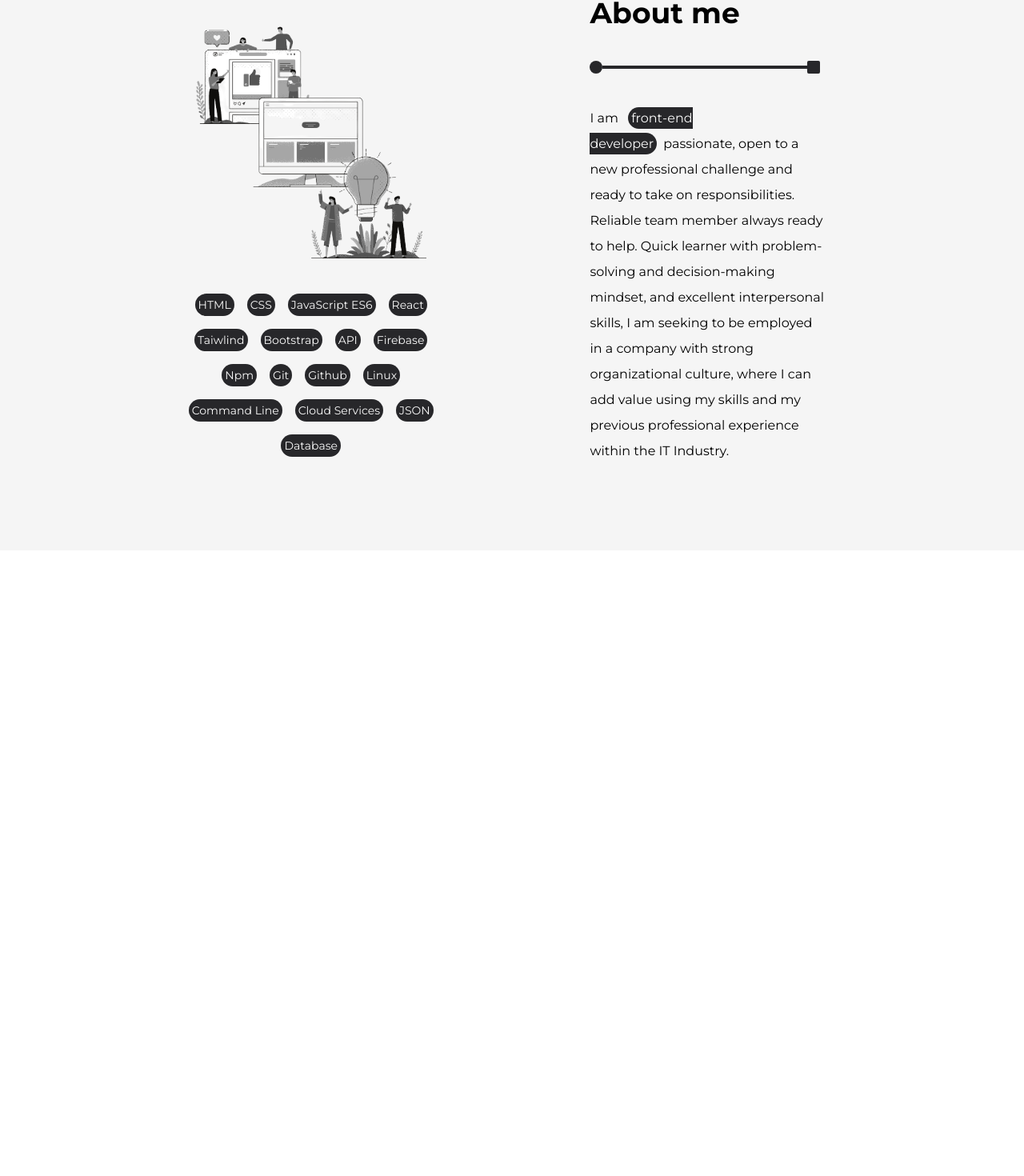
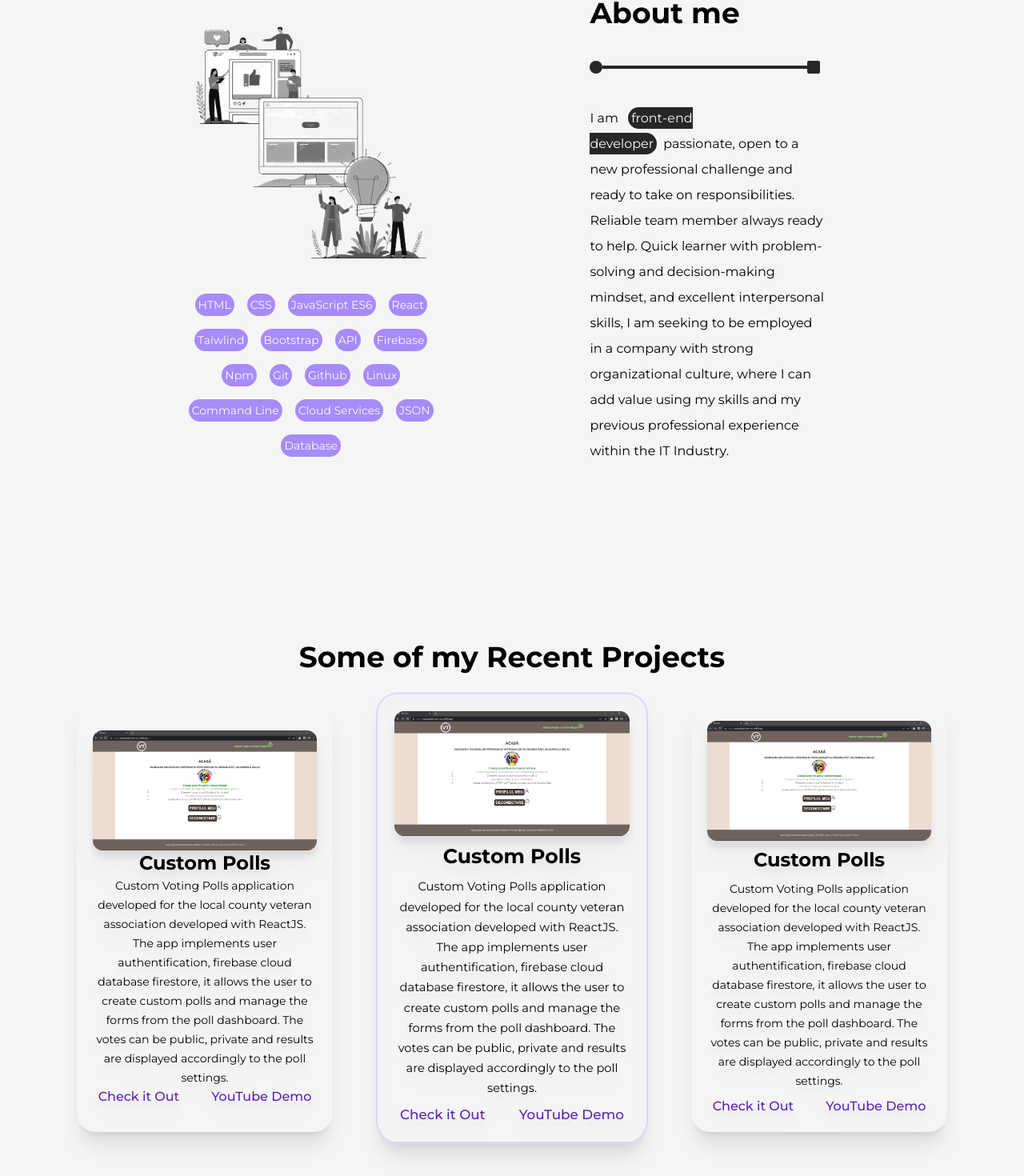
Before and after one commit to andreiBarut/minimalist-web-portfolio, a React (Vite) app: page / in a window 1280 px wide. Shown: the part 960-2430 px from the top of the page at 80% size. Before the commit the page ends 1648 px from the top, so only its background shows below. Built offline with nearby package versions, Linux system fonts and the light colour scheme; a web font is replaced by a local one.

Commit message:
added projects section

```diff
--- a/src/App.jsx
+++ b/src/App.jsx
@@ -5,6 +5,7 @@ import Navbar from "./components/Navbar";
 import { BrowserRouter, Routes, Route } from "react-router-dom";
 import Home from "./pages/Home";
 import About from "./pages/About";
+import Projects from "./pages/Projects";
 
 function App() {
 	const [count, setCount] = useState(0);
@@ -14,6 +15,7 @@ function App() {
 			<Navbar />
 			<Home />
 			<About />
+			<Projects />
 		</div>
 	);
 }
--- a/src/components/Navbar.jsx
+++ b/src/components/Navbar.jsx
@@ -4,7 +4,7 @@ import { Link } from "react-router-dom";
 
 const Navbar = () => {
 	return (
-		<nav className="navbar-container flex items-center justify-between px-10 transition-all font-medium  backdrop-blur w-screen lg:w-auto text-xs">
+		<nav className="navbar-container flex items-center justify-between px-10 transition-all font-medium  backdrop-blur w-screen lg:w-auto text-sm md:text-lg">
 			<div className="navbar-logo flex items-center justify-center transform hover:scale-125  cursor-pointer transition-all  animate-pulse">
 				<img src={personalLogo} alt="my personal logo" className="h-12 w-auto " />
 				Barut
--- a/src/pages/About.jsx
+++ b/src/pages/About.jsx
@@ -11,44 +11,52 @@ const About = () => {
 				/>
 				{/* <p className="font-bold ">Skills</p> */}
 				<ul className="flex flex-wrap justify-center">
-					<li className="bg-zinc-800 text-neutral-50 m-2   rounded-2xl  p-1">
+					<li className="bg-violet-400 text-neutral-50 m-2   rounded-2xl  p-1">
 						HTML
 					</li>
-					<li className="bg-zinc-800 text-neutral-50 m-2   rounded-2xl  p-1">CSS</li>
-					<li className="bg-zinc-800 text-neutral-50 m-2   rounded-2xl  p-1">
+					<li className="bg-violet-400 text-neutral-50 m-2   rounded-2xl  p-1">
+						CSS
+					</li>
+					<li className="bg-violet-400 text-neutral-50 m-2   rounded-2xl  p-1">
 						JavaScript ES6
 					</li>
-					<li className="bg-zinc-800 text-neutral-50 m-2   rounded-2xl  p-1">
+					<li className="bg-violet-400 text-neutral-50 m-2   rounded-2xl  p-1">
 						React
 					</li>
-					<li className="bg-zinc-800 text-neutral-50 m-2   rounded-2xl  p-1">
+					<li className="bg-violet-400 text-neutral-50 m-2   rounded-2xl  p-1">
 						Taiwlind
 					</li>
-					<li className="bg-zinc-800 text-neutral-50 m-2   rounded-2xl  p-1">
+					<li className="bg-violet-400 text-neutral-50 m-2   rounded-2xl  p-1">
 						Bootstrap
 					</li>
-					<li className="bg-zinc-800 text-neutral-50 m-2   rounded-2xl  p-1">API</li>
-					<li className="bg-zinc-800 text-neutral-50 m-2   rounded-2xl  p-1">
+					<li className="bg-violet-400 text-neutral-50 m-2   rounded-2xl  p-1">
+						API
+					</li>
+					<li className="bg-violet-400 text-neutral-50 m-2   rounded-2xl  p-1">
 						Firebase
 					</li>
-					<li className="bg-zinc-800 text-neutral-50 m-2   rounded-2xl  p-1">Npm</li>
-					<li className="bg-zinc-800 text-neutral-50 m-2   rounded-2xl  p-1">Git</li>
-					<li className="bg-zinc-800 text-neutral-50 m-2   rounded-2xl  p-1">
+					<li className="bg-violet-400 text-neutral-50 m-2   rounded-2xl  p-1">
+						Npm
+					</li>
+					<li className="bg-violet-400 text-neutral-50 m-2   rounded-2xl  p-1">
+						Git
+					</li>
+					<li className="bg-violet-400 text-neutral-50 m-2   rounded-2xl  p-1">
 						Github
 					</li>
-					<li className="bg-zinc-800 text-neutral-50 m-2   rounded-2xl  p-1">
+					<li className="bg-violet-400 text-neutral-50 m-2   rounded-2xl  p-1">
 						Linux
 					</li>
-					<li className="bg-zinc-800 text-neutral-50 m-2   rounded-2xl  p-1">
+					<li className="bg-violet-400 text-neutral-50 m-2   rounded-2xl  p-1">
 						Command Line
 					</li>
-					<li className="bg-zinc-800 text-neutral-50 m-2   rounded-2xl  p-1">
+					<li className="bg-violet-400 text-neutral-50 m-2   rounded-2xl  p-1">
 						Cloud Services
 					</li>
-					<li className="bg-zinc-800 text-neutral-50 m-2   rounded-2xl  p-1">
+					<li className="bg-violet-400 text-neutral-50 m-2   rounded-2xl  p-1">
 						JSON
 					</li>
-					<li className="bg-zinc-800 text-neutral-50 m-2   rounded-2xl  p-1">
+					<li className="bg-violet-400 text-neutral-50 m-2   rounded-2xl  p-1">
 						Database
 					</li>
 				</ul>
--- a/src/pages/Home.jsx
+++ b/src/pages/Home.jsx
@@ -7,7 +7,7 @@ const Home = () => {
 				<h6 className="text-md lg:text-xl xl:text-2xl animate-pulse">
 					Hi, I'm Andrei Barut
 				</h6>
-				<h2 className="text-3xl lg:text-5xl xl:text-6xl font-bold m">
+				<h2 className="text-3xl lg:text-5xl xl:text-6xl font-bold text-violet-400 rounded-xl p-5">
 					Junior <br /> Software <br /> Developer
 				</h2>
 				<p className="text-sm ">
@@ -21,10 +21,10 @@ const Home = () => {
 					<div className="w-64 h-1 bg-zinc-800"></div>
 					<div className="w-4 h-4 rounded-full bg-zinc-800"></div>
 				</div>
-				<button className="bg-zinc-800 text-white p-5 rounded-2xl  hover:ring hover:ring-zinc-600 hover:ring-offset-8 transition-all    hover:scale-105">
+				<button className="bg-zinc-800 text-white p-5 rounded-2xl hover:bg-violet-400 hover:ring hover:ring-zinc-600 hover:ring-offset-8 transition-all    hover:scale-105">
 					Get In Touch
 				</button>
-				<div className="w-4 h-4 rounded-full bg-zinc-300 absolute bottom-12 left-32 animate-pulse"></div>
+				<div className="w-4 h-4 rounded-full bg-violet-200 absolute bottom-12 left-32 animate-pulse"></div>
 			</section>
 			<section className="hidden md:block ">
 				<div className="bg-zinc-300 rounded-full w-80  transition-all ">
--- /dev/null
+++ b/src/pages/Projects.jsx
@@ -0,0 +1,94 @@
+import voteVTO from "../assets/voteVTO.png";
+
+const Projects = () => {
+	return (
+		<div className="projects-container h-max lg:h-screen flex flex-col justify-center items-center">
+			<h1 className="text-4xl font-bold p-10">Some of my Recent Projects</h1>
+			<section className="flex justify-center gap-10 lg:gap-16 flex-wrap flex-col lg:flex-row">
+				<article className="flex flex-col justify-center items-center w-96 lg:w-1/4 p-5 drop-shadow-xl shadow-xl border-zinc-300 rounded-3xl">
+					<img src={voteVTO} className=" rounded-xl" alt="project image" />
+					<h2 className=" text-2xl font-bold text-center">Custom Polls</h2>
+
+					<p className="flex flex-wrap text-sm mx-auto text-center leading-6 ">
+						Custom Voting Polls application developed for the local county veteran
+						association developed with ReactJS. The app implements user
+						authentification, firebase cloud database firestore, it allows the user to
+						create custom polls and manage the forms from the poll dashboard. The
+						votes can be public, private and results are displayed accordingly to the
+						poll settings.
+					</p>
+					<div className="flex flex-row gap-10">
+						<a
+							href="/"
+							className="hover:scale-125  text-violet-800 font-medium transition-all"
+						>
+							Check it Out
+						</a>
+						<a
+							href="/"
+							className="hover:scale-125 text-violet-800 font-medium  transition-all"
+						>
+							YouTube Demo
+						</a>
+					</div>
+				</article>
+				<article className="flex flex-col transform scale-105 justify-center items-center ring-2 ring-violet-200 gap-2 w-96 lg:w-1/4 p-5 drop-shadow-xl shadow-xl border-zinc-300 rounded-3xl">
+					<img src={voteVTO} className=" rounded-xl" alt="project image" />
+					<h2 className=" text-2xl font-bold text-center">Custom Polls</h2>
+
+					<p className="flex flex-wrap text-sm mx-auto text-center leading-6 ">
+						Custom Voting Polls application developed for the local county veteran
+						association developed with ReactJS. The app implements user
+						authentification, firebase cloud database firestore, it allows the user to
+						create custom polls and manage the forms from the poll dashboard. The
+						votes can be public, private and results are displayed accordingly to the
+						poll settings.
+					</p>
+					<div className="flex flex-row gap-10">
+						<a
+							href="/"
+							className="hover:scale-125  text-violet-800 font-medium transition-all"
+						>
+							Check it Out
+						</a>
+						<a
+							href="/"
+							className="hover:scale-125 text-violet-800 font-medium  transition-all"
+						>
+							YouTube Demo
+						</a>
+					</div>
+				</article>
+				<article className="flex flex-col justify-center items-center gap-2 w-96 lg:w-1/4 p-5 drop-shadow-xl shadow-xl border-zinc-300 rounded-3xl">
+					<img src={voteVTO} className=" rounded-xl" alt="project image" />
+					<h2 className=" text-2xl font-bold text-center">Custom Polls</h2>
+
+					<p className="flex flex-wrap text-sm mx-auto text-center leading-6 ">
+						Custom Voting Polls application developed for the local county veteran
+						association developed with ReactJS. The app implements user
+						authentification, firebase cloud database firestore, it allows the user to
+						create custom polls and manage the forms from the poll dashboard. The
+						votes can be public, private and results are displayed accordingly to the
+						poll settings.
+					</p>
+					<div className="flex flex-row gap-10">
+						<a
+							href="/"
+							className="hover:scale-125  text-violet-800 font-medium transition-all"
+						>
+							Check it Out
+						</a>
+						<a
+							href="/"
+							className="hover:scale-125 text-violet-800 font-medium  transition-all"
+						>
+							YouTube Demo
+						</a>
+					</div>
+				</article>
+			</section>
+		</div>
+	);
+};
+
+export default Projects;
```
Also changed, not shown: src/assets/voteVTO.png (added).
